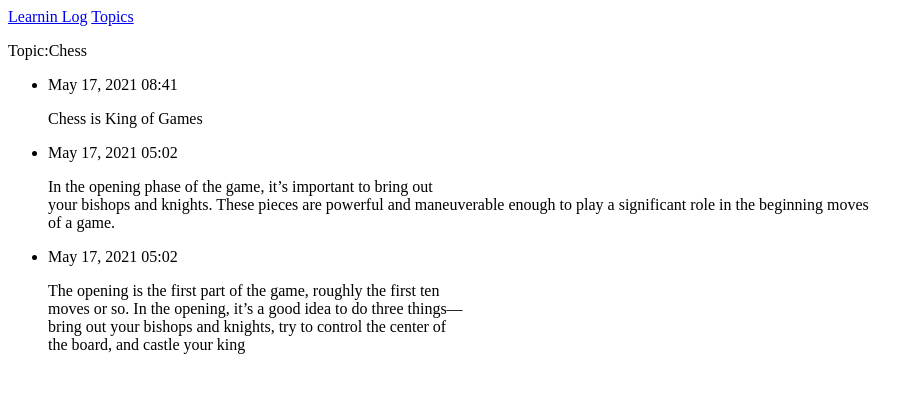
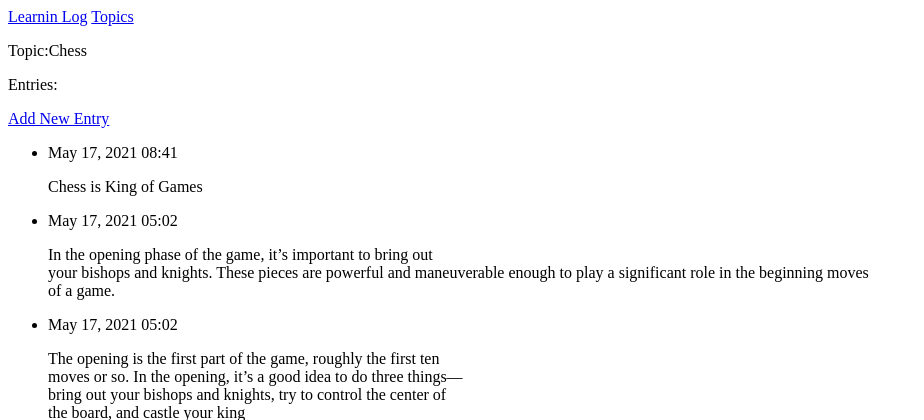
Before and after one commit to Rasul230405/LearningLog, a Django app: page /topics/1/ in a window 1280 px wide. Shown: the top 420 px of the page, without its empty margins (0-924 px from the left). Run offline with Django 3.2, Linux system fonts and the light colour scheme; data comes from the database, SQL or seed files in the repository; both versions use the stored data as it was after the commit.

Commit message:
Adding new entry.html

```diff
--- a/learning_logs/templates/learning_logs/topic.html
+++ b/learning_logs/templates/learning_logs/topic.html
@@ -2,7 +2,8 @@
 
 {% block content %}
 <p>Topic:{{ topic }}</p>
-
+<p>Entries:</p>
+<p><a href="{% url 'new_entry' topic.id %}">Add New Entry</a></p>
 <ul>
     {% for entry in entries %}
         <li>
--- a/learning_logs/templates/learning_logs/topics.html
+++ b/learning_logs/templates/learning_logs/topics.html
@@ -9,4 +9,5 @@
     <p>No topic has been posted yet</p>
     {% endfor %}
 </ul>
+    <a href="{% url 'new_topic' %}">Add New Topic</a>
 {% endblock content %}
--- a/learning_logs/urls.py
+++ b/learning_logs/urls.py
@@ -8,4 +8,6 @@ urlpatterns = [
     path('', views.index, name="index"),
     path('topics/', views.topics, name="topics"),
     path('topics/<int:topic_id>/', views.topic, name="topic"),
+    path('new_topic/', views.new_topic, name="new_topic"),
+    path('new_entry/<int:topic_id>/', views.new_entry, name="new_entry"),
 ]
--- a/learning_logs/views.py
+++ b/learning_logs/views.py
@@ -1,6 +1,9 @@
 from django.shortcuts import render
+from django.http import HttpResponseRedirect
+from django.urls import reverse
 
 from .models import Topic
+from .forms import TopicForm, EntryForm
 
 def index(request):
     """Home Page Of Learning Log"""
@@ -17,3 +20,32 @@ def topic(request, topic_id):
     entries = topic.entry_set.order_by('-date_added')
     context = {'topic': topic, 'entries': entries}
     return render(request,"learning_logs/topic.html",context)
+
+def new_topic(request):
+    if request.method != 'POST':
+        form = TopicForm()
+    else:
+        form = TopicForm(request.POST)
+        if form.is_valid():
+            form.save()
+            return HttpResponseRedirect(reverse('topics'))
+
+    context = {'form': form}
+    return render(request,"learning_logs/new_topic.html",context)
+
+def new_entry(request, topic_id):
+    """User add entry assosited with topic"""
+    topic = Topic.objects.get(id=topic_id)
+
+    if request.method != 'POST':
+        form = EntryForm()
+    else:
+        form = EntryForm(data=request.POST)
+        if form.is_valid():
+            my_entry = form.save(commit=False)
+            my_entry.topic = topic
+            my_entry.save()
+            return HttpResponseRedirect(reverse('topic',args=[topic_id]))
+
+    context = {'topic': topic,'form': form}
+    return render(request,"learning_logs/new_entry.html",context)
```
Also changed, not shown: learning_logs/forms.py (added, +16 -0 lines), learning_logs/templates/learning_logs/new_entry.html (added, +10 -0 lines), learning_logs/templates/learning_logs/new_topic.html (added, +9 -0 lines), db.sqlite3.
